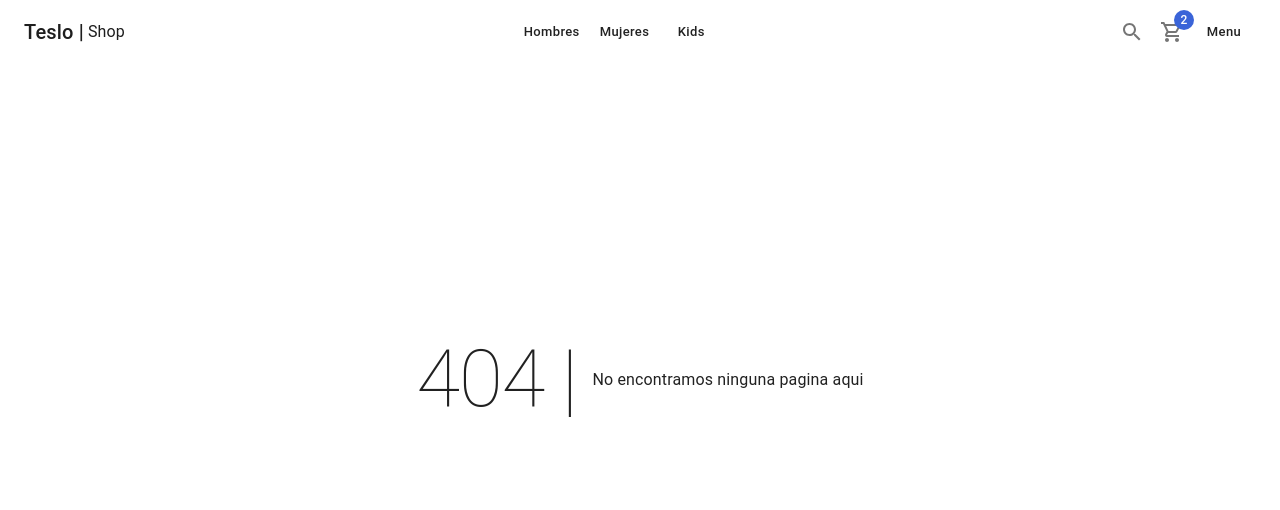
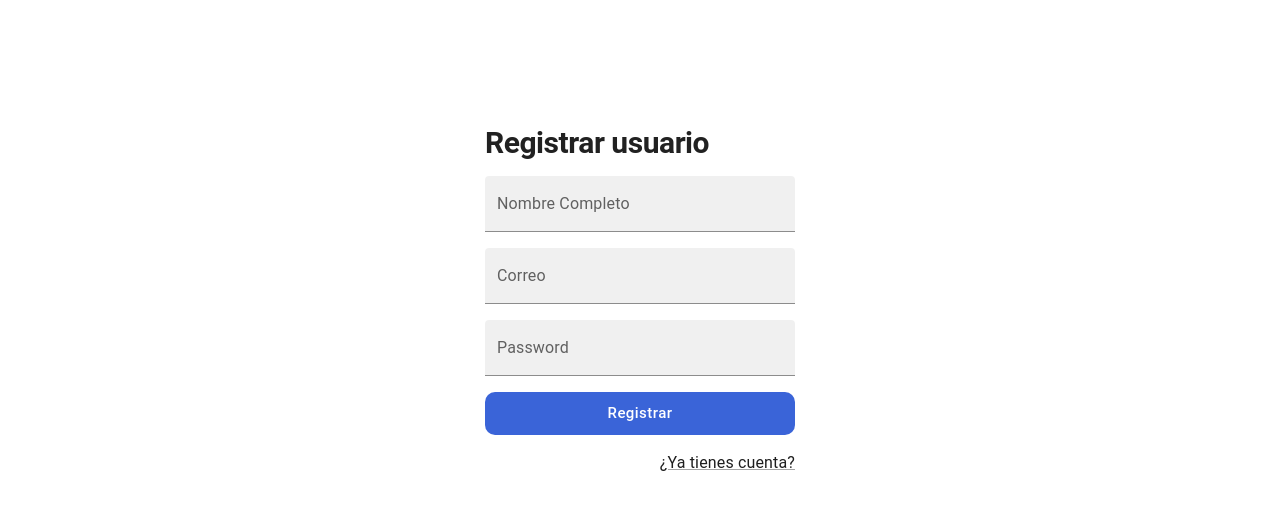
Before and after one commit to jeronimogarcia/Teslo-shop, a Next.js app: page /auth/register in a window 1280 px wide. Before the commit this address had no page. Shown: the top 510 px of the page. Built offline with nearby package versions, Linux system fonts and the light colour scheme.

Commit message:
Register Page

```diff
--- /dev/null
+++ b/pages/auth/register.tsx
@@ -0,0 +1,52 @@
+import { Box, Button, Grid, Link, TextField, Typography } from "@mui/material";
+import { AuthLayout } from "../../components/layouts";
+import NextLink from 'next/link'
+
+const RegisterPage = () => {
+  return (
+    <AuthLayout title={"Registrar"}>
+      <Box sx={{ width: 350, padding: "10px 20px" }}>
+        <Grid container spacing={2}>
+          <Grid item xs={12}>
+            <Typography variant="h1" component="h1">
+              Registrar usuario
+            </Typography>
+          </Grid>
+
+          <Grid item xs={12}>
+            <TextField
+              label="Nombre Completo"
+              variant="filled"
+              fullWidth
+            ></TextField>
+          </Grid>
+          <Grid item xs={12}>
+            <TextField label="Correo" variant="filled" fullWidth></TextField>
+          </Grid>
+          <Grid item xs={12}>
+            <TextField label="Password" variant="filled" fullWidth></TextField>
+          </Grid>
+
+          <Grid item xs={12}>
+            <Button
+              color="secondary"
+              className="circular-btn"
+              size="large"
+              fullWidth
+            >
+              Registrar
+            </Button>
+          </Grid>
+
+          <Grid item xs={12} display="flex" justifyContent="end">
+            <NextLink href="/auth/login" passHref legacyBehavior>
+              <Link underline="always">¿Ya tienes cuenta?</Link>
+            </NextLink>
+          </Grid>
+        </Grid>
+      </Box>
+    </AuthLayout>
+  );
+};
+
+export default RegisterPage;
```
